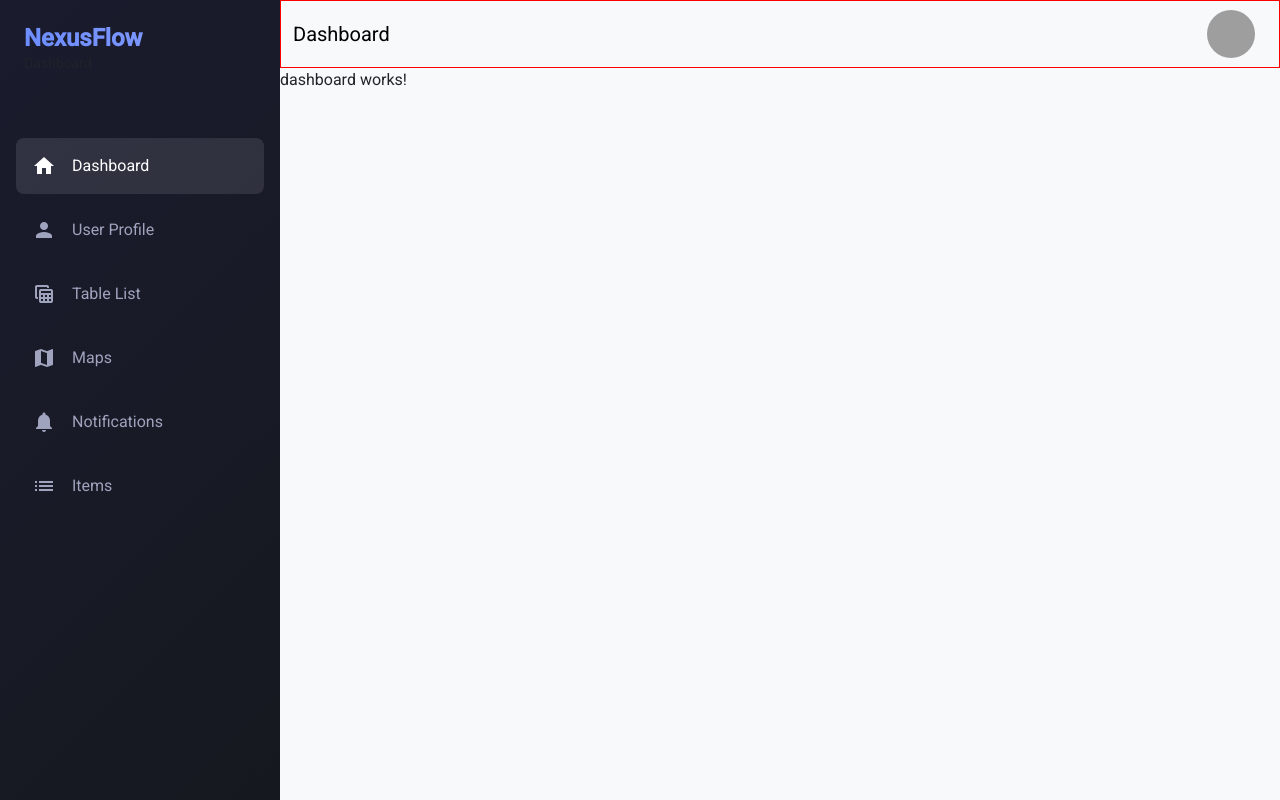
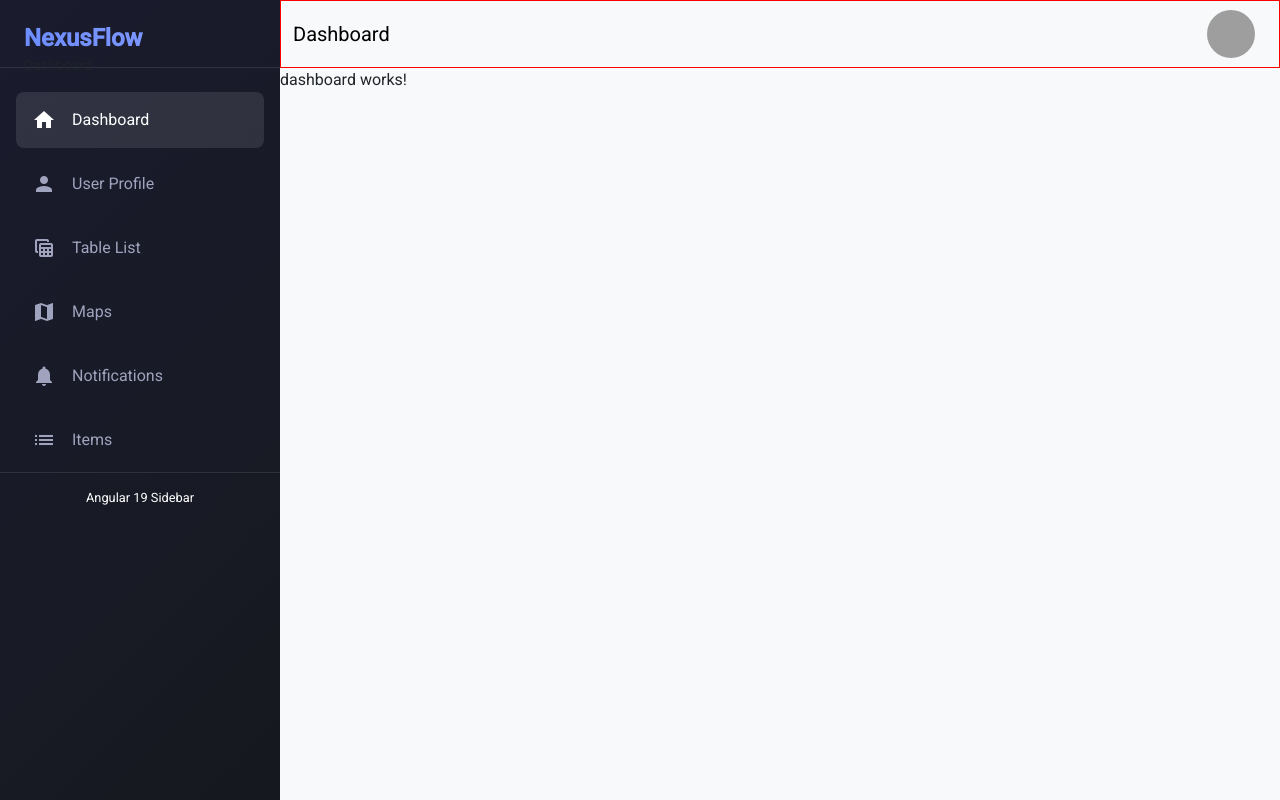
Before and after one commit to rafael-carmo/crud-angular-api-placeholder, an Angular app: page / in a window 1280 px wide. Built offline with nearby package versions, Linux system fonts and the light colour scheme; sample sign-in values are in the browser's storage; grey boxes are pictures that could not be loaded.

Commit message:
:sparkles: feat: Implementação toggle na sidebar

```diff
--- a/src/app/components/sidebar/sidebar.component.html
+++ b/src/app/components/sidebar/sidebar.component.html
@@ -22,19 +22,24 @@
    </ul>
 </div> -->
 
-<nav class="sidebar d-flex flex-column flex-shrink-0 position-fixed">
-  <div class="p-4">
-    <h4 class="logo-text fw-bold mb-0">NexusFlow</h4>
-    <p class="text-muted small hide-on-collapse">Dashboard</p>
+<nav class="sidebar d-flex flex-column flex-shrink-0 position-fixed" [class.collapsed]="isCollapsed">
+  <div class="sidebar-header p-4">
+    <h4 class="logo-text fw-bold mb-0" (click)="toggleSidebar()">NexusFlow</h4>
+    <span *ngIf="!isCollapsed" class="text-muted small hide-on-collapse">Dashboard</span>
   </div>
 
   <div class="nav flex-column">
     @for (menuItem of menuItems; track menuItem) {
       <a [routerLink]="[menuItem.path]" class="{{menuItem.class}}">
         <mat-icon aria-hidden="false" aria-label="Example home icon" class="me-3" fontIcon="{{menuItem.icon}}"></mat-icon>
-        <span class="hide-on-collapse">{{menuItem.title}}</span>
+        <span *ngIf="!isCollapsed">{{menuItem.title}}</span>
+        <!-- <span class="hide-on-collapse">{{menuItem.title}}</span> -->
       </a>
     }
   </div>
 
+  <div class="sidebar-footer" *ngIf="!isCollapsed">
+    <p>Angular 19 Sidebar</p>
+  </div>
+
 </nav>
--- a/src/app/components/sidebar/sidebar.component.scss
+++ b/src/app/components/sidebar/sidebar.component.scss
@@ -129,23 +129,39 @@
 // https: //bootstrapexamples.com/@bruno-dezan/collapsible-sidebarteste
 :root {
   --sidebar-width: 280px;
-  --sidebar-width-collapsed: 80px;
+  --sidebar-width-collapsed: 50px;
 }
 
 .sidebar {
   width: 280px; //var(--sidebar-width);
+  max-width: 280px;
   min-height: 100vh;
   background: linear-gradient(135deg, #1a1c2e 0%, #16181f 100%);
   transition: all 0.3s ease;
 }
 
 .sidebar.collapsed {
-  width: var(--sidebar-width-collapsed);
+  // width: var(--sidebar-width-collapsed);
+  width: 80px;
 }
 
 .sidebar-align {
   display: flex;
   align-items: center;
+}
+
+.sidebar-header {
+  border-bottom: 1px solid rgba(255, 255, 255, 0.1);
+  height: 68px;
+  cursor: pointer;
+}
+
+.sidebar-footer {
+  padding: 15px;
+  border-top: 1px solid rgba(255, 255, 255, 0.1);
+  font-size: 0.8rem;
+  text-align: center;
+  color: #ffffff;
 }
 
 .sidebar-link {
--- a/src/app/components/sidebar/sidebar.component.ts
+++ b/src/app/components/sidebar/sidebar.component.ts
@@ -1,6 +1,7 @@
 import { Component, OnInit } from '@angular/core';
 import { RouterLink } from '@angular/router';
 import {MatIconModule} from '@angular/material/icon';
+import { CommonModule } from '@angular/common';
 
 declare interface RouteInfo {
   path: string;
@@ -22,13 +23,15 @@ export const ROUTES: RouteInfo[] = [
   selector: 'app-sidebar',
   imports: [
     RouterLink,
-    MatIconModule
+    MatIconModule,
+    CommonModule
   ],
   templateUrl: './sidebar.component.html',
   styleUrl: './sidebar.component.scss'
 })
 export class SidebarComponent implements OnInit {
   menuItems: any[];
+  isCollapsed = false;
 
   constructor(){}
 
@@ -36,5 +39,9 @@ export class SidebarComponent implements OnInit {
     this.menuItems = ROUTES.filter(menuItem => menuItem);
   }
 
+  toggleSidebar() {
+    this.isCollapsed = !this.isCollapsed;
+  }
+
 
 }
--- a/src/app/pages/home/home.component.html
+++ b/src/app/pages/home/home.component.html
@@ -32,9 +32,9 @@
 
 <div class="d-flex">
   <div class="side">
-    <app-sidebar></app-sidebar>
+    <app-sidebar #sidebar></app-sidebar>
   </div>
-  <main class="main-content">
+  <main class="main-content" [class.collapsed]="sidebar.isCollapsed">
     <app-navbar />
     <router-outlet></router-outlet>
   </main>
--- a/src/app/pages/home/home.component.scss
+++ b/src/app/pages/home/home.component.scss
@@ -75,6 +75,11 @@
   // padding: 20px;
   transition: all 0.3s ease;
 }
-.collapsed~.main-content {
-  margin-left: var(--sidebar-width-collapsed);
+.collapsed {
+  // margin-left: var(--sidebar-width-collapsed);
+  margin-left: 80px;
+  margin-right: 0;
 }
+.main-content.collapsed {
+  width: 100%;
+}
--- a/src/app/pages/home/home.component.ts
+++ b/src/app/pages/home/home.component.ts
@@ -19,7 +19,8 @@ import {MatSidenavModule} from '@angular/material/sidenav';
     MatButtonModule,
     SidebarComponent,
     NavbarComponent,
-    MatSidenavModule
+    MatSidenavModule,
+    SidebarComponent
 ],
   templateUrl: './home.component.html',
   styleUrl: './home.component.scss'
```
